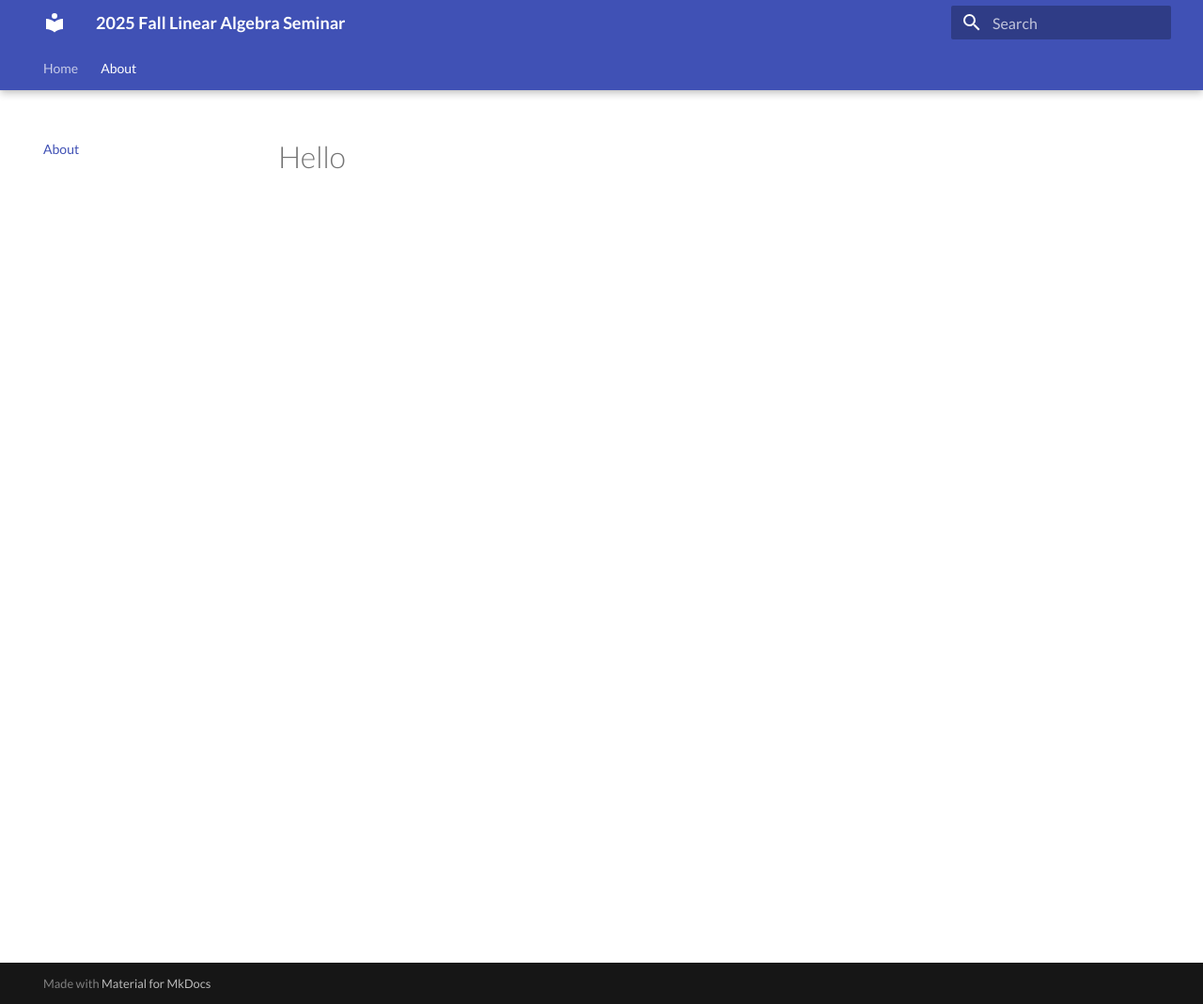
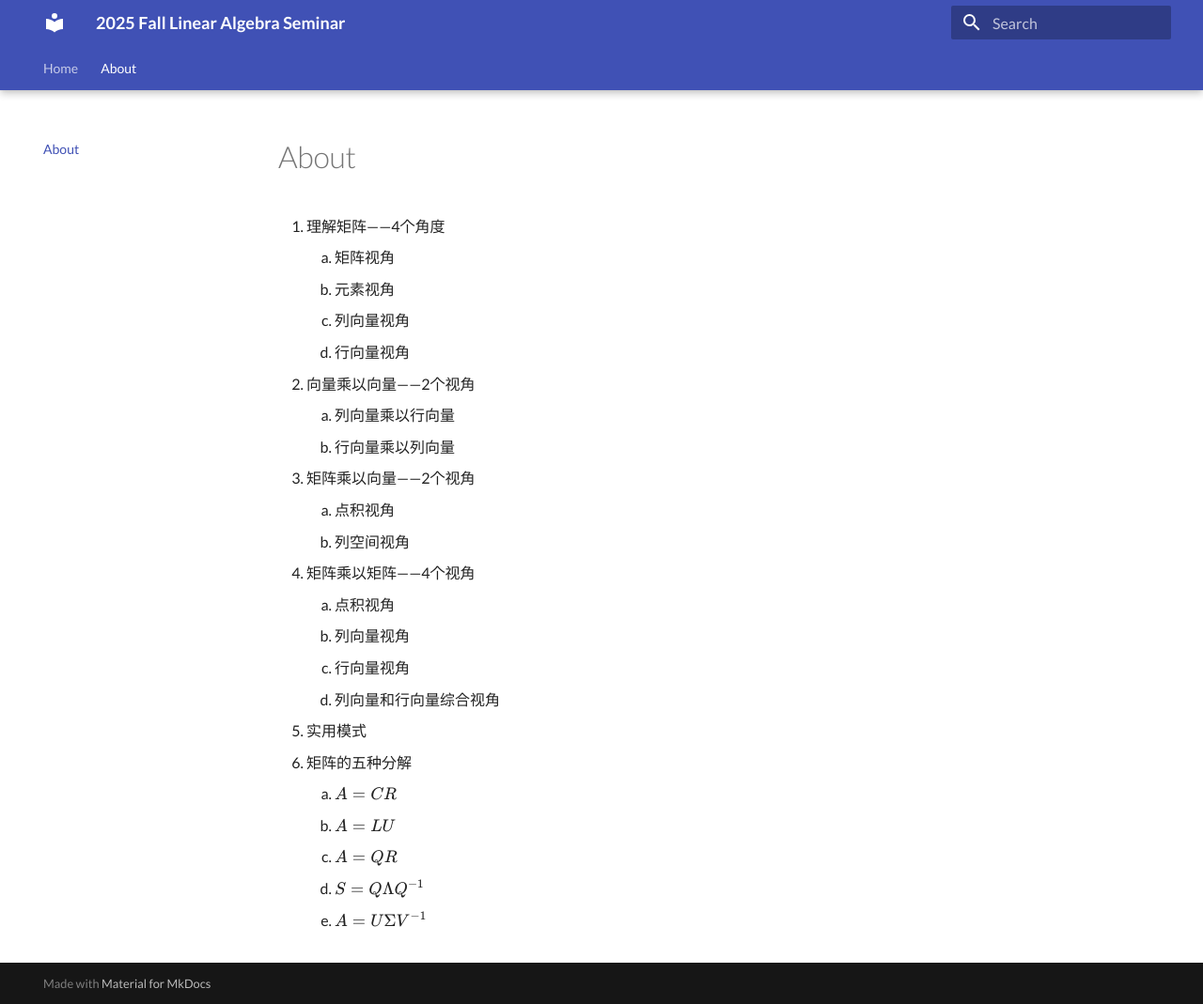
Before and after one commit to Ausikzard/linear-algebra-seminar, an MkDocs documentation site: the page built from docs/about.md, in a window 1280 px wide and 1069 px high. Shown: the whole window at 94% size. Built offline with MkDocs 1.6.1 and Material for MkDocs 9.7.7, drawn with Linux system fonts in a browser that asks for light colours.

Commit message:
Update about.md
outline

```diff
--- a/docs/about.md
+++ b/docs/about.md
@@ -1 +1,23 @@
-# Hello
+1. 理解矩阵——4个角度
+    1. 矩阵视角
+    2. 元素视角
+    3. 列向量视角
+    4. 行向量视角
+2. 向量乘以向量——2个视角
+    1. 列向量乘以行向量
+    2. 行向量乘以列向量
+3. 矩阵乘以向量——2个视角
+    1. 点积视角
+    2. 列空间视角
+4. 矩阵乘以矩阵——4个视角
+    1. 点积视角
+    2. 列向量视角
+    3. 行向量视角
+    4. 列向量和行向量综合视角
+5. 实用模式
+6. 矩阵的五种分解
+    1. $A = CR$
+    2. $A = LU$
+    3. $A = QR$
+    4. $S = Q\Lambda Q^{-1}$
+    5. $A = U\Sigma V^{-1}$
```
